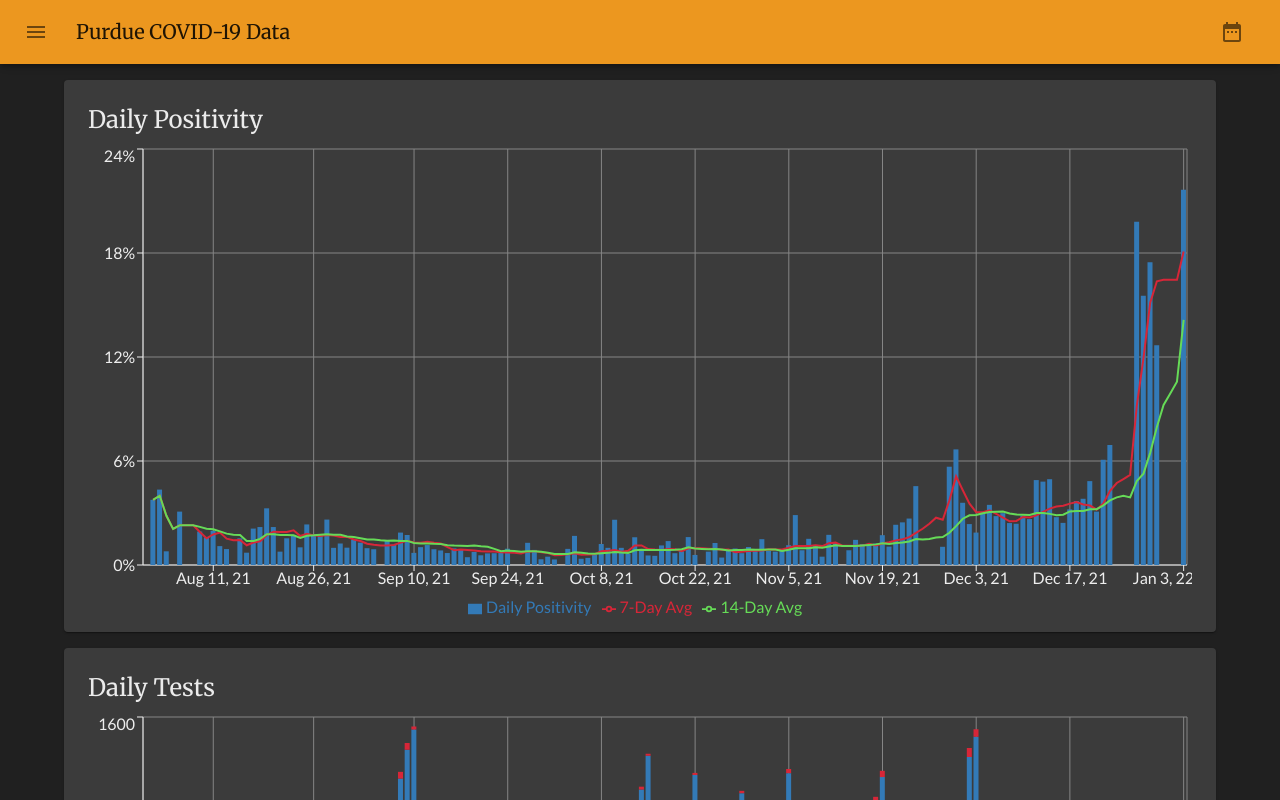
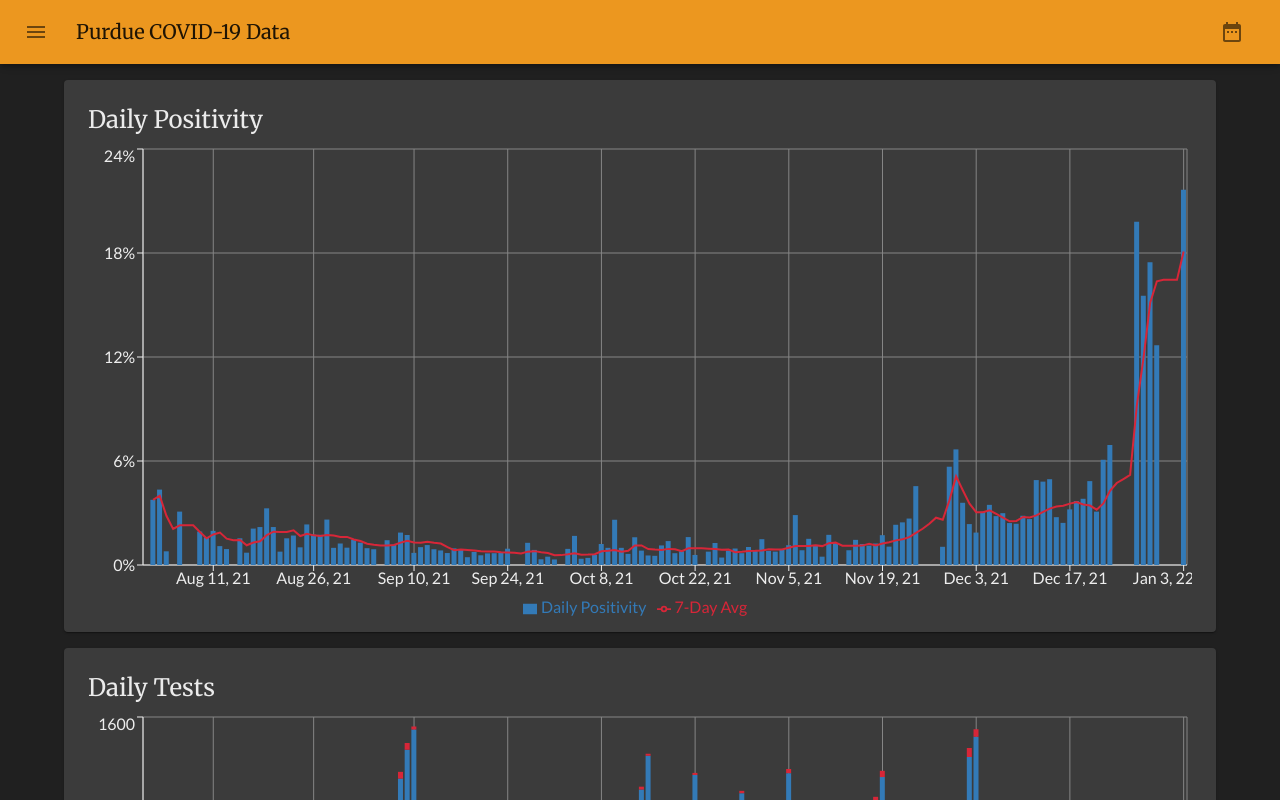
Before and after one commit to sam-bauer/purdue-covid-dashboard-unofficial, a React (Create React App) app: page / in a window 1280 px wide. Shown: the top 800 px of the page. Built offline with nearby package versions, Linux system fonts and the light colour scheme.

Commit message:
commented out 14 day avg

```diff
--- a/src/components/PositivityChart.js
+++ b/src/components/PositivityChart.js
@@ -23,7 +23,7 @@ const CustomToolTip = ({ active, payload, label }) => {
         </Typography>
         {formatPayloadData("Positivity", payload[0].value)}
         {formatPayloadData("7-Day Avg", payload[1].value)}
-        {formatPayloadData("14-Day Avg", payload[2].value)}
+        {/*formatPayloadData("14-Day Avg", payload[2].value)*/}
       </React.Fragment>
     );
   }
@@ -85,13 +85,13 @@ export default function PositivityChart(props) {
           strokeWidth={2}
         />
 
-        <Line
+        {/*<Line
           name="14-Day Avg"
           dataKey="positivity_rolling_14"
           stroke="#66DB57"
           dot={false}
           strokeWidth={2}
-        />
+        />*/}
       </ComposedChart>
     </ResponsiveContainer>
   );
```
